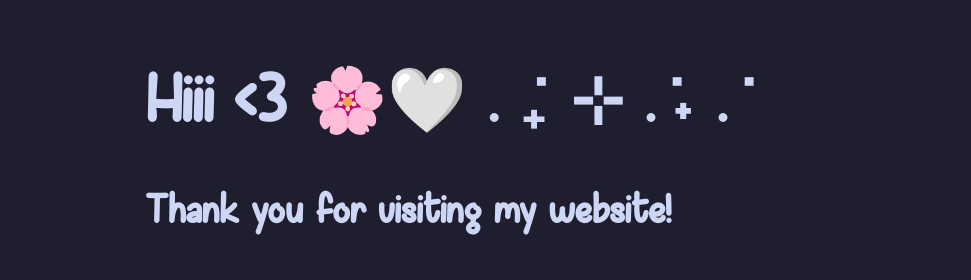
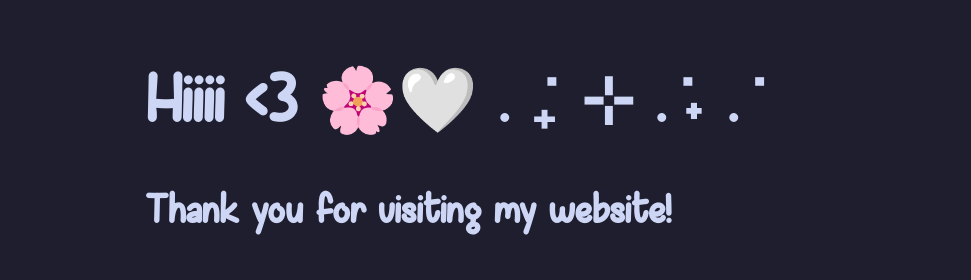
Before and after one commit to moonlitautumn/nekoweb, a plain HTML site: page index.html in a window 1280 px wide. Shown: the top 280 px of the page, 52-1023 px from the left. Drawn offline with Linux system fonts and the light colour scheme; no server answers.

Commit message:
pls workkkkk

```diff
--- a/index.html
+++ b/index.html
@@ -13,7 +13,7 @@
 		<script src="scripts/oneko.js"></script>
 		<main>
 			<h1>
-				Hiii &lt;3 🌸🤍  . ݁₊ ⊹ . ݁˖ . ݁
+				Hiiii &lt;3 🌸🤍  . ݁₊ ⊹ . ݁˖ . ݁
 			</h1>
 			<h2>
 				Thank you for visiting my website!
```
